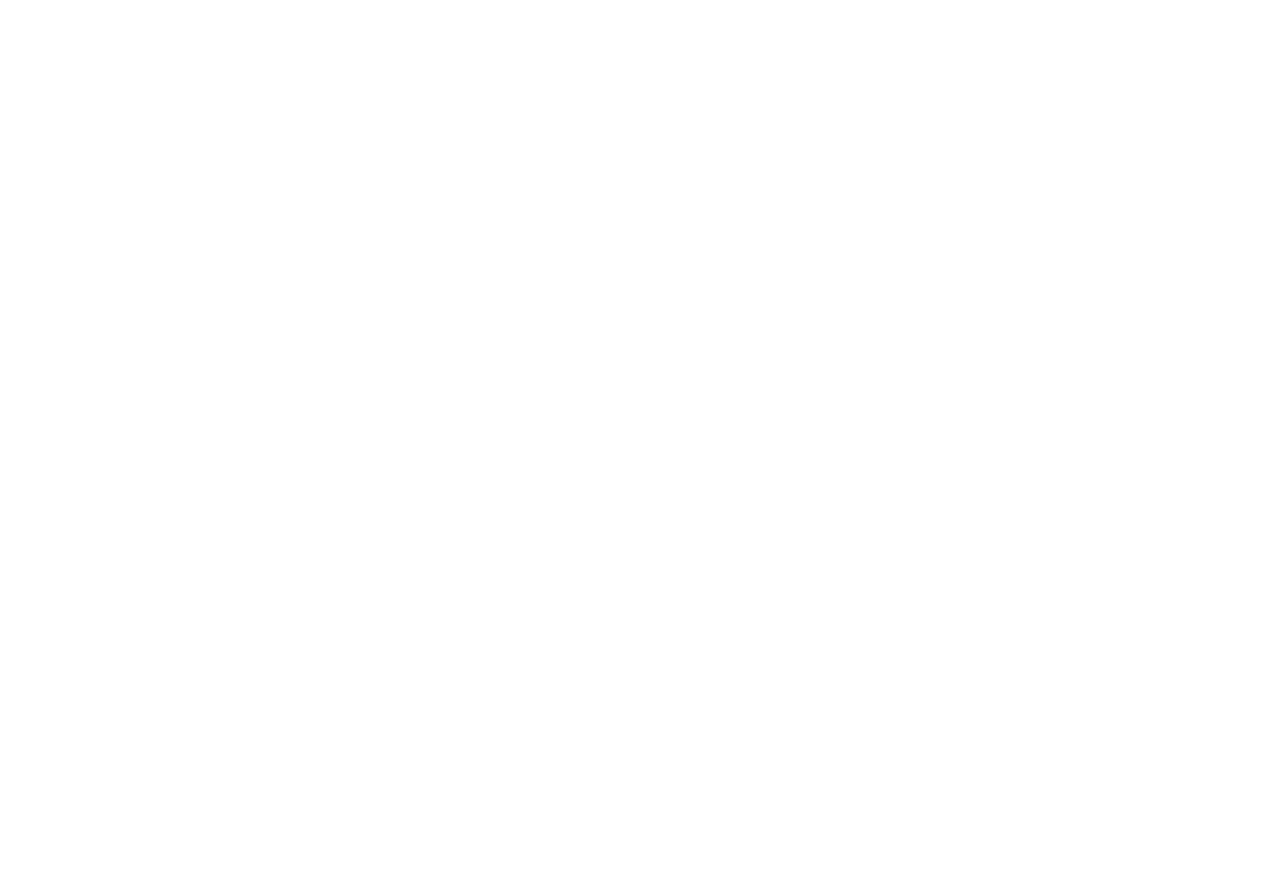
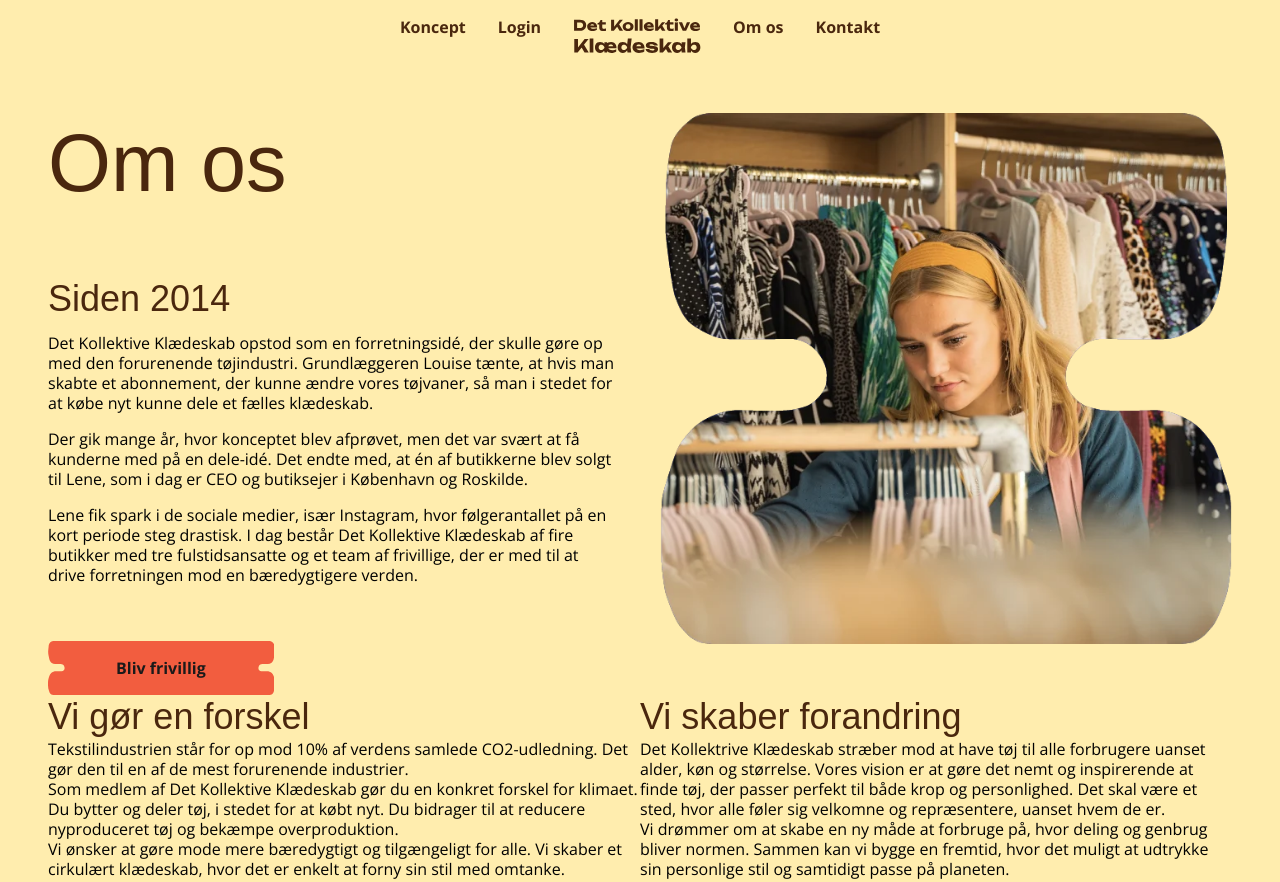
Before and after one commit to anso0004/detkollektiveklaedeskab, an Astro site: page /om in a window 1280 px wide. Shown: the top 882 px of the page. Before the commit the page ends 800 px from the top, so only its background shows below. Built offline with nearby package versions, Linux system fonts and the light colour scheme; Astro itself is replaced by a stand-in of ours; a web font is replaced by a local one.

Commit message:
header, koncept og om

```diff
--- a/src/components/Header.astro
+++ b/src/components/Header.astro
@@ -8,16 +8,16 @@
       <nav id="desktopmenu" class="hidden lg:flex">
         <ul class="flex flex-row gap-ml">
           <li class=""><Link variant="header_primary" hover="hoverheaderbrown" href="/koncept">Koncept</Link></li>
-          <li class=""><Link variant="header_primary" hover="hoverheaderbrown" href="/koncept">Login</Link></li>
-          <a href="#index"><img src="/logo_dark.svg" alt="Logo" class="max-w-32 hidden lg:block" /> </a>
-          <li class=""><Link variant="header_primary" hover="hoverheaderbrown" href="#">Om os</Link></li>
-          <li class=""><Link variant="header_primary" hover="hoverheaderbrown" href="#">Kontakt</Link></li>
+          <li class=""><Link variant="header_primary" hover="hoverheaderbrown" href="#">Login</Link></li>
+          <a href="/"><img src="/logo_dark.svg" alt="Logo" class="max-w-32 hidden lg:block" /> </a>
+          <li class=""><Link variant="header_primary" hover="hoverheaderbrown" href="/om">Om os</Link></li>
+          <li class=""><Link variant="header_primary" hover="hoverheaderbrown" href="/kontakt">Kontakt</Link></li>
         </ul>
       </nav>
     </div>
     <div class="p-5 z-50 bg-yellow-500">
       <div class="flex justify-between">
-        <a href="#index"><img src="/logo_dark.svg" alt="Logo" class="max-w-[8.688rem] lg:hidden" /> </a>
+        <a href="/"><img src="/logo_dark.svg" alt="Logo" class="max-w-[8.688rem] lg:hidden" /> </a>
         <!-- <button id="burgermenu" class="lg:hidden" x-on:click="showmenu = ! showmenu"><img src="/burger.svg" alt="Logo" /> </button> -->
         <button id="burgermenu" class="lg:hidden" x-on:click="showmenu = !showmenu">
           <img src="showmenu ? '/cross_black.svg' : '/burger.svg'" alt="Menu" />
@@ -25,10 +25,10 @@
       </div>
       <nav id="mobilmenu" class="flex flex-col content-center pt-4 gap-ml bg-yellow-500 w-screen h-screen" x-show="showmenu" x-transition x-on:click="showmenu = false" x-on:click.outside="showmenu = false">
         <ul>
-          <li class="text-center py-2 border-y-2"><Link variant="header_primary" hover="hoverheaderbrown" href="#">Koncept</Link></li>
+          <li class="text-center py-2 border-y-2"><Link variant="header_primary" hover="hoverheaderbrown" href="/koncept">Koncept</Link></li>
           <li class="text-center py-2 border-b-2"><Link variant="header_primary" hover="hoverheaderbrown" href="#">Login</Link></li>
-          <li class="text-center py-2 border-b-2"><Link variant="header_primary" hover="hoverheaderbrown" href="#">Om os</Link></li>
-          <li class="text-center py-2 border-b-2"><Link variant="header_primary" hover="hoverheaderbrown" href="#">Kontakt</Link></li>
+          <li class="text-center py-2 border-b-2"><Link variant="header_primary" hover="hoverheaderbrown" href="/om">Om os</Link></li>
+          <li class="text-center py-2 border-b-2"><Link variant="header_primary" hover="hoverheaderbrown" href="/kontakt">Kontakt</Link></li>
         </ul>
       </nav>
     </div>
--- a/src/components/HeaderYellow.astro
+++ b/src/components/HeaderYellow.astro
@@ -7,11 +7,11 @@
     <div id="logo" class="flex flex-row lg:justify-center">
       <nav id="desktopmenu" class="hidden lg:flex">
         <ul class="flex flex-row gap-ml">
-          <li class=""><Link variant="header_secondary" hover="hoverheaderyellow" href="../koncept">Koncept</Link></li>
+          <li class=""><Link variant="header_secondary" hover="hoverheaderyellow" href="/koncept">Koncept</Link></li>
           <li class=""><Link variant="header_secondary" hover="hoverheaderyellow" href="#">Login</Link></li>
           <a href="#index"><img src="/logo.svg" alt="Logo" class="max-w-32 hidden lg:block" /> </a>
-          <li class=""><Link variant="header_secondary" hover="hoverheaderyellow" href="../om os">Om os</Link></li>
-          <li class=""><Link variant="header_secondary" hover="hoverheaderyellow" href="../kontakt">Kontakt</Link></li>
+          <li class=""><Link variant="header_secondary" hover="hoverheaderyellow" href="/om">Om os</Link></li>
+          <li class=""><Link variant="header_secondary" hover="hoverheaderyellow" href="/kontakt">Kontakt</Link></li>
         </ul>
       </nav>
     </div>
@@ -25,10 +25,10 @@
       </div>
       <nav id="mobilmenu" class="flex flex-col content-center pt-4 gap-ml bg-yellow-500 w-screen h-screen" x-show="showmenu" x-transition x-on:click="showmenu = false" x-on:click.outside="showmenu = false">
         <ul>
-          <li class="text-center py-2 border-y-2"><Link variant="header_secondary" hover="hoverheaderyellow" href="#">Koncept</Link></li>
+          <li class="text-center py-2 border-y-2"><Link variant="header_secondary" hover="hoverheaderyellow" href="/koncept">Koncept</Link></li>
           <li class="text-center py-2 border-b-2"><Link variant="header_secondary" hover="hoverheaderyellow" href="#">Login</Link></li>
-          <li class="text-center py-2 border-b-2"><Link variant="header_secondary" hover="hoverheaderyellow" href="#">Om os</Link></li>
-          <li class="text-center py-2 border-b-2"><Link variant="header_secondary" hover="hoverheaderyellow" href="#">Kontakt</Link></li>
+          <li class="text-center py-2 border-b-2"><Link variant="header_secondary" hover="hoverheaderyellow" href="/om">Om os</Link></li>
+          <li class="text-center py-2 border-b-2"><Link variant="header_secondary" hover="hoverheaderyellow" href="/kontakt">Kontakt</Link></li>
         </ul>
       </nav>
     </div>
--- a/src/pages/koncept.astro
+++ b/src/pages/koncept.astro
@@ -13,17 +13,16 @@
 ---
 
 <MainLayout title="Titel">
-  <Button variant="progres">1</Button>
   <article class="max-w-[20.375rem] md:max-w-[74.5rem] 2xl:max-w-[87rem] m-auto">
     <section class="lg:grid lg:grid-cols-2">
       <div>
         <h1 class="text-h1_m lg:text-h1_d font-display text-brown-800 pb-3xl">Koncept</h1>
         <h3 class="text-h3_m lg:text-h3_d font-display text-brown-800 pb-s">Et cirkulært klædeskab</h3>
         <div class="space-y-sm">
-          <p>Hos Det Kollektive Klædeskab skaber vi et cirkulært klædeskab, hvor tøj får nyt liv. Dit skab er fyldt med skatte, som fortjener at blive brugt og elsket igen. Vi bytter tøj med hinanden og lader det fortsætte sin rejse.</p>
-          <p>Med et månedligt abonnement kan du bytte op til 10 stykker tøj ad gangen. Et plus-abonnement giver dig mulighed for at benytte alle Klædeskabe, og du får 50 bonuspoint hver måned.</p>
-          <p>Efter du har købt et medlemsskab og oprettet en profil kan du nemt tage dine skjorter, bukser eller jakker med til os, få point for dem og tage nyt genbrugstøj med hjem. Vi vurderer tøjet ud fra kvalitet, stand og efterspørgsel, så du får point, der matcher værdien.</p>
-          <p>Vil du vide mere, så besøg vores <Link variant="paragraphlinks" hover="hoverheaderbrown">FAQ lige her.</Link></p>
+          <p class="text-p font-sans">Hos Det Kollektive Klædeskab skaber vi et cirkulært klædeskab, hvor tøj får nyt liv. Dit skab er fyldt med skatte, som fortjener at blive brugt og elsket igen. Vi bytter tøj med hinanden og lader det fortsætte sin rejse.</p>
+          <p class="text-p font-sans">Med et månedligt abonnement kan du bytte op til 10 stykker tøj ad gangen. Et plus-abonnement giver dig mulighed for at benytte alle Klædeskabe, og du får 50 bonuspoint hver måned.</p>
+          <p class="text-p font-sans">Efter du har købt et medlemsskab og oprettet en profil kan du nemt tage dine skjorter, bukser eller jakker med til os, få point for dem og tage nyt genbrugstøj med hjem. Vi vurderer tøjet ud fra kvalitet, stand og efterspørgsel, så du får point, der matcher værdien.</p>
+          <p class="text-p font-sans">Vil du vide mere, så besøg vores <Link variant="paragraphlinks" hover="hoverheaderbrown">FAQ lige her.</Link></p>
         </div>
         <div class="pt-2xl">
           <Button left="red_l" right="red_r" hover="hover" variant="primary">Se abonnementer</Button>
--- a/src/pages/om.astro
+++ b/src/pages/om.astro
@@ -1 +1,55 @@
-<article class="max-w-[20.375rem] md:max-w-[74.5rem] 2xl:max-w-[87rem] m-auto"></article>
+---
+import MainLayout from "../layouts/MainLayout.astro";
+import Button from "../components/Button.astro";
+import Accordion from "../components/Accordion.astro";
+import Link from "../components/Link.astro";
+import { Image } from "astro:assets";
+import thumbsup from "../assets/images/thumbsup.png";
+import large2 from "../assets/images/large_2.webp";
+import large3 from "../assets/images/large_3.webp";
+import figure1 from "../assets/images/figure_1.webp";
+import figure_blue from "../assets/images/figure_blue.svg";
+import figure_brown from "../assets/images/figure_brown.svg";
+import SecondaryLayout from "../layouts/SecondaryLayout.astro";
+---
+
+<MainLayout title="Titel">
+  <article class="max-w-[20.375rem] md:max-w-[74.5rem] 2xl:max-w-[87rem] m-auto">
+    <section class="lg:grid lg:grid-cols-2 gap-10">
+      <div>
+        <h1 class="text-h1_m lg:text-h1_d font-display text-brown-800 pb-3xl">Om os</h1>
+        <h3 class="text-h3_m lg:text-h3_d font-display text-brown-800 pb-s">Siden 2014</h3>
+        <div class="space-y-sm">
+          <p class="text-p font-sans">Det Kollektive Klædeskab opstod som en forretningsidé, der skulle gøre op med den forurenende tøjindustri. Grundlæggeren Louise tænte, at hvis man skabte et abonnement, der kunne ændre vores tøjvaner, så man i stedet for at købe nyt kunne dele et fælles klædeskab.</p>
+          <p class="text-p font-sans">Der gik mange år, hvor konceptet blev afprøvet, men det var svært at få kunderne med på en dele-idé. Det endte med, at én af butikkerne blev solgt til Lene, som i dag er CEO og butiksejer i København og Roskilde.</p>
+          <p class="text-p font-sans">Lene fik spark i de sociale medier, især Instagram, hvor følgerantallet på en kort periode steg drastisk. I dag består Det Kollektive Klædeskab af fire butikker med tre fulstidsansatte og et team af frivillige, der er med til at drive forretningen mod en bæredygtigere verden.</p>
+        </div>
+        <div class="pt-2xl">
+          <Button left="red_l" right="red_r" hover="hover" variant="primary">Bliv frivillig</Button>
+        </div>
+      </div>
+      <div>
+        <Image class="" src={figure1} alt="Gruppebillede" />
+        <!-- <Image class="" src={figure_blue} alt="Gruppebillede" />
+        <Image class="" src={figure_brown} alt="Gruppebillede" /> -->
+      </div>
+    </section>
+    <section></section>
+    <section class="lg:grid lg:grid-cols-2">
+      <div>
+        <h3 class="text-h3_m lg:text-h3_d font-display text-brown-800">Vi gør en forskel</h3>
+        <p class="text-p font-sans">Tekstilindustrien står for op mod 10% af verdens samlede CO2-udledning. Det gør den til en af de mest forurenende industrier.</p>
+        <p class="text-p font-sans">Som medlem af Det Kollektive Klædeskab gør du en konkret forskel for klimaet. Du bytter og deler tøj, i stedet for at købt nyt. Du bidrager til at reducere nyproduceret tøj og bekæmpe overproduktion.</p>
+        <p class="text-p font-sans">Vi ønsker at gøre mode mere bæredygtigt og tilgængeligt for alle. Vi skaber et cirkulært klædeskab, hvor det er enkelt at forny sin stil med omtanke.</p>
+      </div>
+      <div>
+        <h3 class="text-h3_m lg:text-h3_d font-display text-brown-800">Vi skaber forandring</h3>
+        <p class="text-p font-sans">Det Kollektrive Klædeskab stræber mod at have tøj til alle forbrugere uanset alder, køn og størrelse. Vores vision er at gøre det nemt og inspirerende at finde tøj, der passer perfekt til både krop og personlighed. Det skal være et sted, hvor alle føler sig velkomne og repræsentere, uanset hvem de er.</p>
+        <p class="text-p font-sans">Vi drømmer om at skabe en ny måde at forbruge på, hvor deling og genbrug bliver normen. Sammen kan vi bygge en fremtid, hvor det muligt at udtrykke sin personlige stil og samtidigt passe på planeten.</p>
+      </div>
+    </section>
+    <section class="!-max-w-0">
+      <Image class="" src={large3} alt="Gruppebillede" />
+    </section>
+  </article>
+</MainLayout>
```
